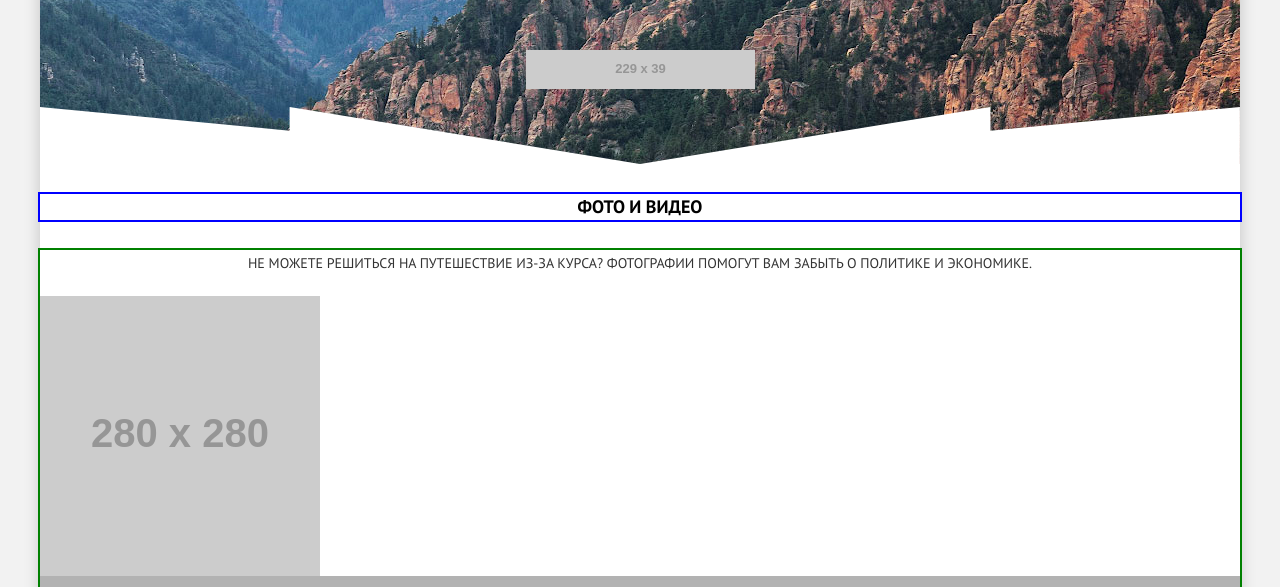
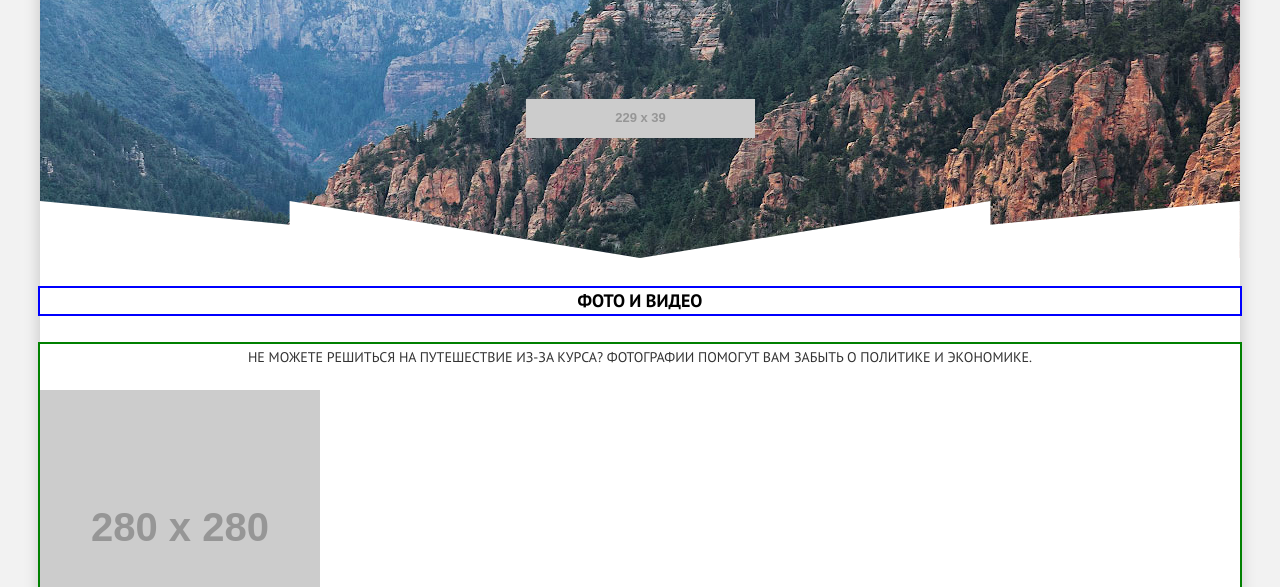
Before and after one commit to aleksandra-t/241867-sedona-21, a website: page source/photo.html in a window 1280 px wide. Shown: the part 152-739 px from the top of the page. Drawn offline with nearby package versions, Linux system fonts and the light colour scheme; files that its build step writes are made by us from their sources; placeholder pictures from the web are drawn by us.

Commit message:
Исправлены паддинги в блоке промо, добавлен background-size для декоративного элемента для корректного отображения

```diff
--- a/source/less/blocks/promo.less
+++ b/source/less/blocks/promo.less
@@ -2,21 +2,31 @@
   background-image: url("../../img/intro-triangle.svg"),
     url("../../img/back-mobile.jpg");
   background-repeat: no-repeat;
-  background-position: bottom center;
+  background-position: 50% 100%;
   background-color: @bg-color-first;
-  padding-top: 53px;
-  padding-bottom: 67px;
-  background-size: 1200px, cover;
+  padding-top: 52px;
+  padding-bottom: 58px;
+  background-size: 901px auto, 900px auto;
 
   @media (min-width: @tablet-width) {
     background-image: url("../../img/intro-triangle.svg"),
       url("../../img/back-desktop.jpg");
+    padding-top: 95px;
+    padding-bottom: 107px;
+    background-size: 1200px auto;
+  }
+
+  @media (min-width: @desktop-width) {
+    padding-top: 102px;
+    padding-bottom: 112px;
+    background-size: 1200px auto;
   }
 }
 
 .promo--index-page {
   padding-top: 89px;
   padding-bottom: 76px;
+  background-size: 1200px, cover;
 
   @media (min-width: @tablet-width) {
     padding-top: 76px;
```
